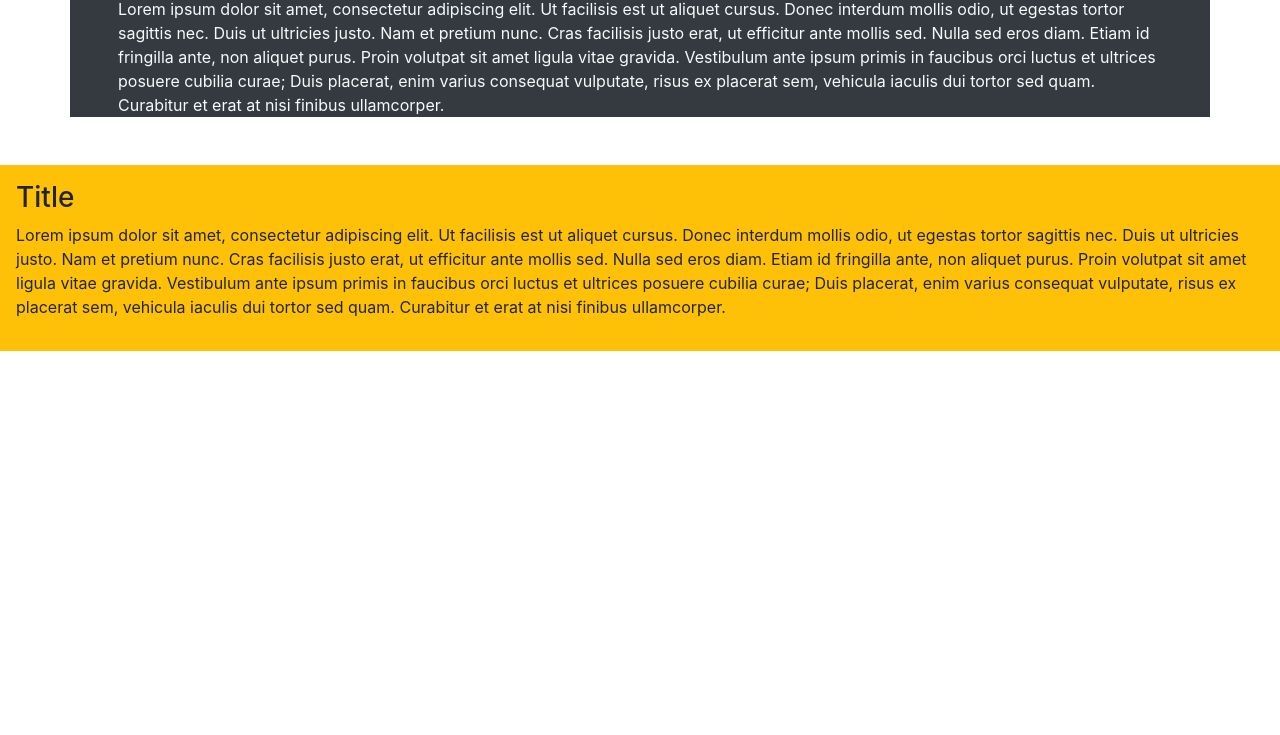
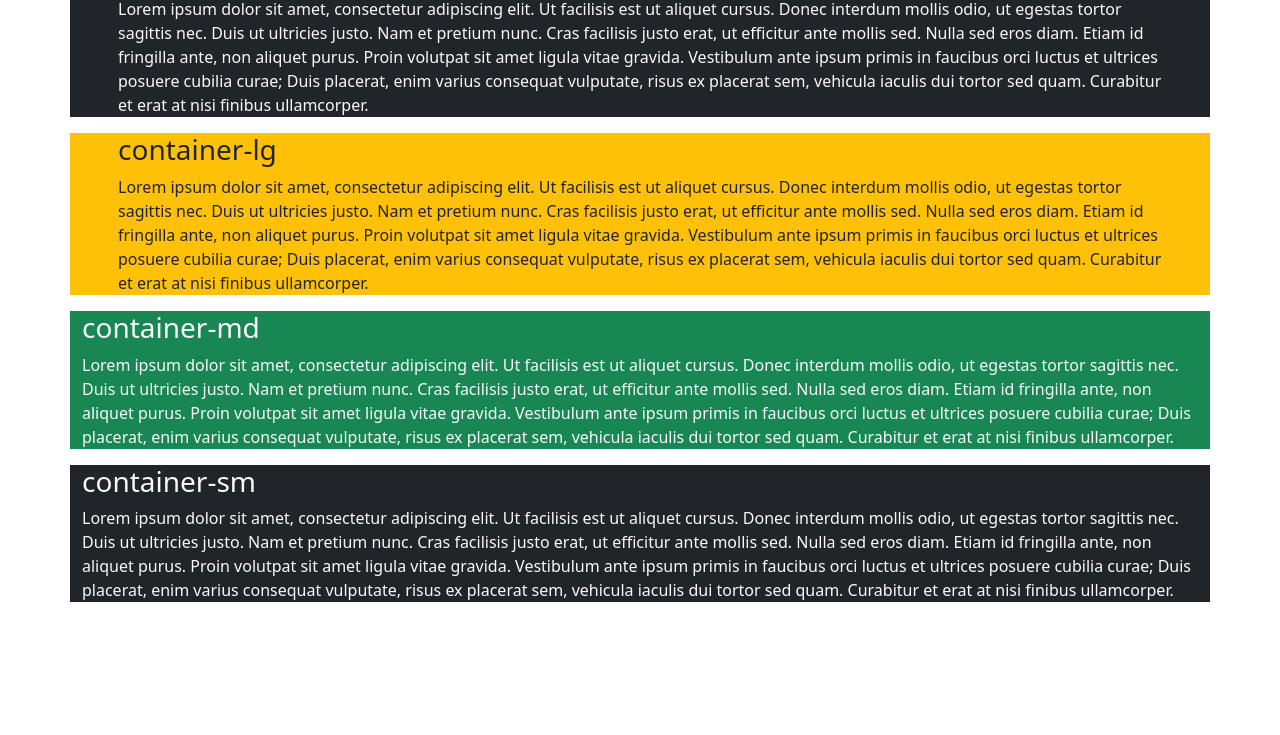
Before and after one commit to AdamGallagher27/WD-Frameworks, a plain HTML site: page containers/index.html in a window 1280 px wide. Shown: the part 65-800 px from the top of the page. Drawn offline with nearby package versions, Linux system fonts and the light colour scheme.

Commit message:
created containers

```diff
--- a/containers/index.html
+++ b/containers/index.html
@@ -7,16 +7,11 @@
     <title>Document</title>
 
     <!-- Bootstrap CSS -->
-    <link
-      rel="stylesheet"
-      href="https://cdn.jsdelivr.net/npm/bootstrap@4.0.0/dist/css/bootstrap.min.css"
-      integrity="sha384-Gn5384xqQ1aoWXA+058RXPxPg6fy4IWvTNh0E263XmFcJlSAwiGgFAW/dAiS6JXm"
-      crossorigin="anonymous"
-    />
+    <link href="https://cdn.jsdelivr.net/npm/bootstrap@5.0.2/dist/css/bootstrap.min.css" rel="stylesheet" integrity="sha384-EVSTQN3/azprG1Anm3QDgpJLIm9Nao0Yz1ztcQTwFspd3yD65VohhpuuCOmLASjC" crossorigin="anonymous">
   </head>
   <body>
     <div class="container bg-dark text-light mt-3 px-5">
-      <h2>title</h2>
+      <h2>container</h2>
       <p>
         Lorem ipsum dolor sit amet, consectetur adipiscing elit. Ut facilisis
         est ut aliquet cursus. Donec interdum mollis odio, ut egestas tortor
@@ -30,8 +25,8 @@
       </p>
     </div>
 
-    <div class="container-lg bg-warning mt-5 p-3">
-      <h3>Title</h3>
+    <div class="container-lg bg-warning mt-3 px-5">
+      <h3>container-lg</h3>
       <p>
         Lorem ipsum dolor sit amet, consectetur adipiscing elit. Ut facilisis
         est ut aliquet cursus. Donec interdum mollis odio, ut egestas tortor
@@ -44,5 +39,40 @@
         sed quam. Curabitur et erat at nisi finibus ullamcorper.
       </p>
     </div>
+
+    <div class="container-md text-light bg-success">
+      <h3>container-md</h3>
+      <p>
+        Lorem ipsum dolor sit amet, consectetur adipiscing elit. Ut facilisis
+        est ut aliquet cursus. Donec interdum mollis odio, ut egestas tortor
+        sagittis nec. Duis ut ultricies justo. Nam et pretium nunc. Cras
+        facilisis justo erat, ut efficitur ante mollis sed. Nulla sed eros diam.
+        Etiam id fringilla ante, non aliquet purus. Proin volutpat sit amet
+        ligula vitae gravida. Vestibulum ante ipsum primis in faucibus orci
+        luctus et ultrices posuere cubilia curae; Duis placerat, enim varius
+        consequat vulputate, risus ex placerat sem, vehicula iaculis dui tortor
+        sed quam. Curabitur et erat at nisi finibus ullamcorper.
+      </p>
+    </div>
+
+    <div class="container-sm text-light bg-dark">
+        <h3>container-sm</h3>
+        <p>
+          Lorem ipsum dolor sit amet, consectetur adipiscing elit. Ut facilisis
+          est ut aliquet cursus. Donec interdum mollis odio, ut egestas tortor
+          sagittis nec. Duis ut ultricies justo. Nam et pretium nunc. Cras
+          facilisis justo erat, ut efficitur ante mollis sed. Nulla sed eros diam.
+          Etiam id fringilla ante, non aliquet purus. Proin volutpat sit amet
+          ligula vitae gravida. Vestibulum ante ipsum primis in faucibus orci
+          luctus et ultrices posuere cubilia curae; Duis placerat, enim varius
+          consequat vulputate, risus ex placerat sem, vehicula iaculis dui tortor
+          sed quam. Curabitur et erat at nisi finibus ullamcorper.
+        </p>
+      </div>
+
+
+
+<!-- JavaScript Bundle with Popper -->
+<script src="https://cdn.jsdelivr.net/npm/bootstrap@5.2.2/dist/js/bootstrap.bundle.min.js" integrity="sha384-OERcA2EqjJCMA+/3y+gxIOqMEjwtxJY7qPCqsdltbNJuaOe923+mo//f6V8Qbsw3" crossorigin="anonymous"></script>
   </body>
 </html>
```
